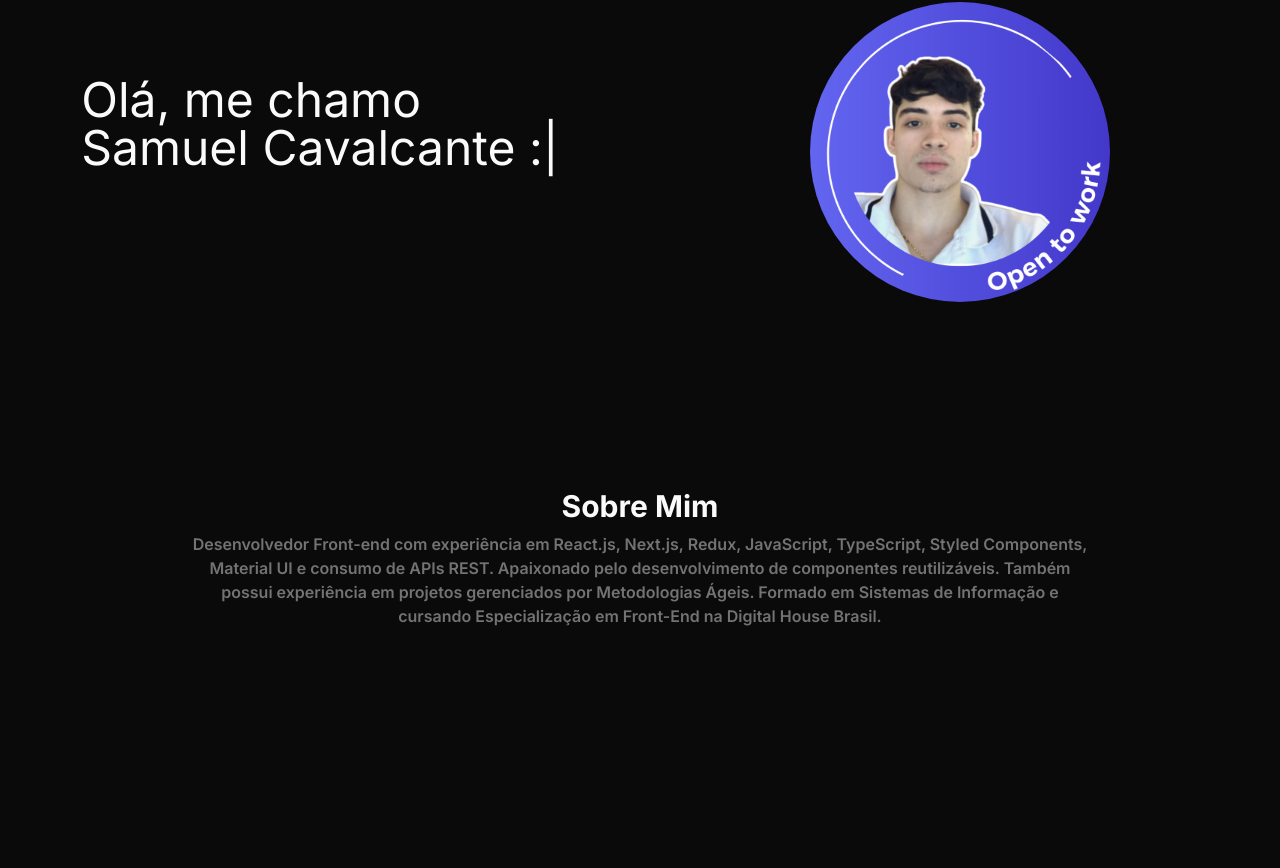
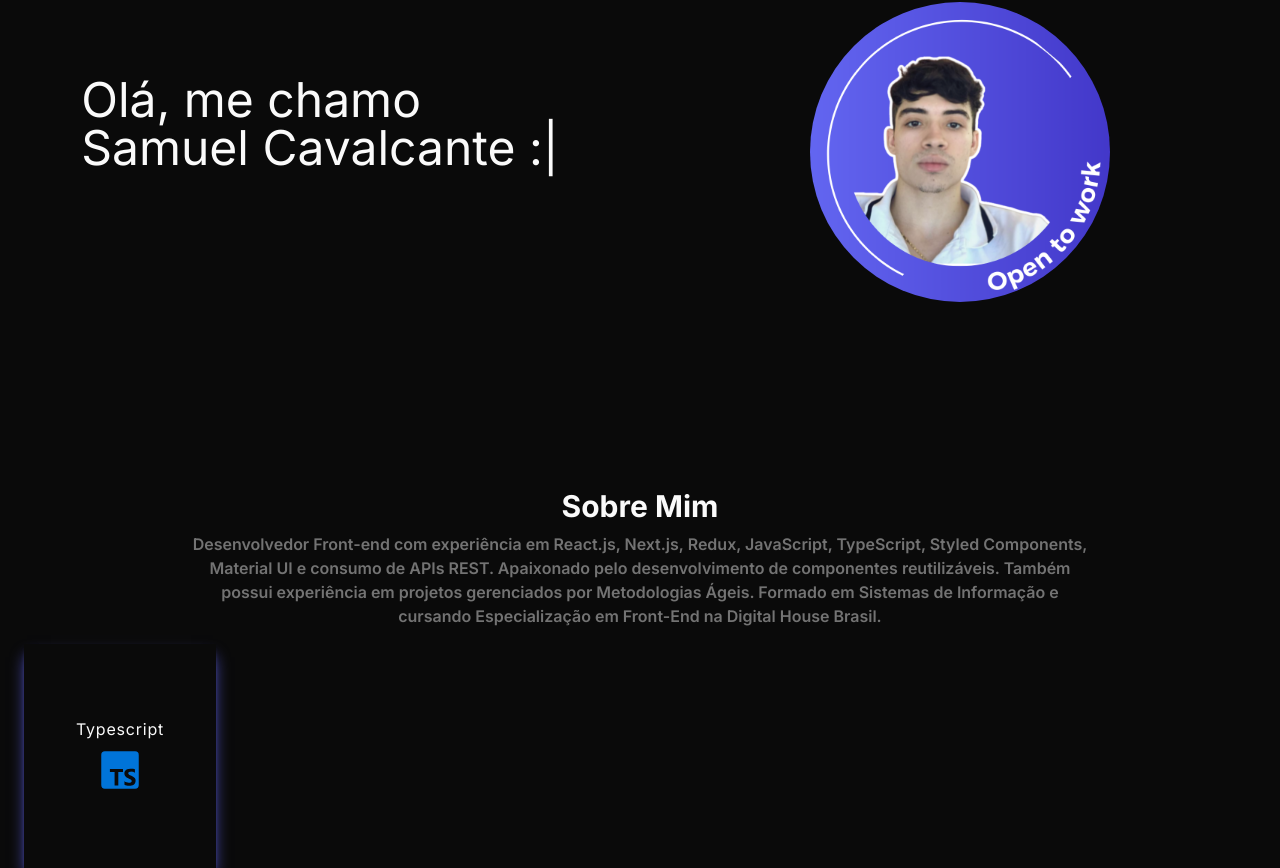
Before and after one commit to samuucavalcante/my-portifolio, a Next.js app: page / in a window 1280 px wide. Shown: the part 232-1100 px from the top of the page. Before the commit the page ends 860 px from the top, so only its background shows below. Built offline with nearby package versions, Linux system fonts and the light colour scheme.

Commit message:
feat
add adjustments

```diff
--- a/package.json
+++ b/package.json
@@ -18,6 +18,7 @@
     "next-themes": "^0.2.1",
     "react": "^18",
     "react-dom": "^18",
+    "react-icons": "^4.11.0",
     "tailwind-merge": "^1.14.0",
     "tailwindcss-animate": "^1.0.7",
     "typewriter-effect": "^2.21.0"
--- a/src/components/Main/AboutMe/index.tsx
+++ b/src/components/Main/AboutMe/index.tsx
@@ -1,6 +1,6 @@
 export function AboutMe() {
   return (
-    <div className="flex justify-center items-center flex-col my-4 ">
+    <div className="flex justify-center items-center flex-col my-4   ">
       <div className="w-full max-w-4xl flex justify-center items-center flex-col gap-2">
         <h2 className="text-3xl font-bold">Sobre Mim</h2>
         <p className="text-md text-center text-neutral-500 font-semibold  ">
--- /dev/null
+++ b/src/components/Main/Skills/Item.tsx
@@ -0,0 +1,17 @@
+import { ElementType } from 'react'
+import { IconBaseProps } from 'react-icons'
+
+type ItemProps = {
+  name: string
+  icon: ElementType<IconBaseProps>
+  color: string
+}
+
+export function Item({ name, icon: Icon, color }: ItemProps) {
+  return (
+    <div className="flex flex-col m-2 justify-center items-center gap-1 shadow-lg shadow-indigo-500 h-56 w-48">
+      <h5 className="tracking-wider">{name}</h5>
+      <Icon size={50} color={color} />
+    </div>
+  )
+}
--- /dev/null
+++ b/src/components/Main/Skills/index.tsx
@@ -0,0 +1,16 @@
+import { BiLogoTypescript } from 'react-icons/bi'
+import { Item } from './Item'
+
+const SKILLS = [
+  { name: 'Typescript', icon: BiLogoTypescript, color: '#0074D9' },
+]
+
+export function Skills() {
+  return (
+    <div className="m-4">
+      {SKILLS.map(({ icon, name, color }) => (
+        <Item key={name} name={name} icon={icon} color={color} />
+      ))}
+    </div>
+  )
+}
--- a/src/components/Main/index.tsx
+++ b/src/components/Main/index.tsx
@@ -1,11 +1,13 @@
 import { AboutMe } from './AboutMe'
 import Apresentation from './Apresentation'
+import { Skills } from './Skills'
 
 export function Main() {
   return (
     <>
       <Apresentation />
       <AboutMe />
+      <Skills />
     </>
   )
 }
```
Also changed, not shown: 1 other file (tests, documents, lock files or other folders).
